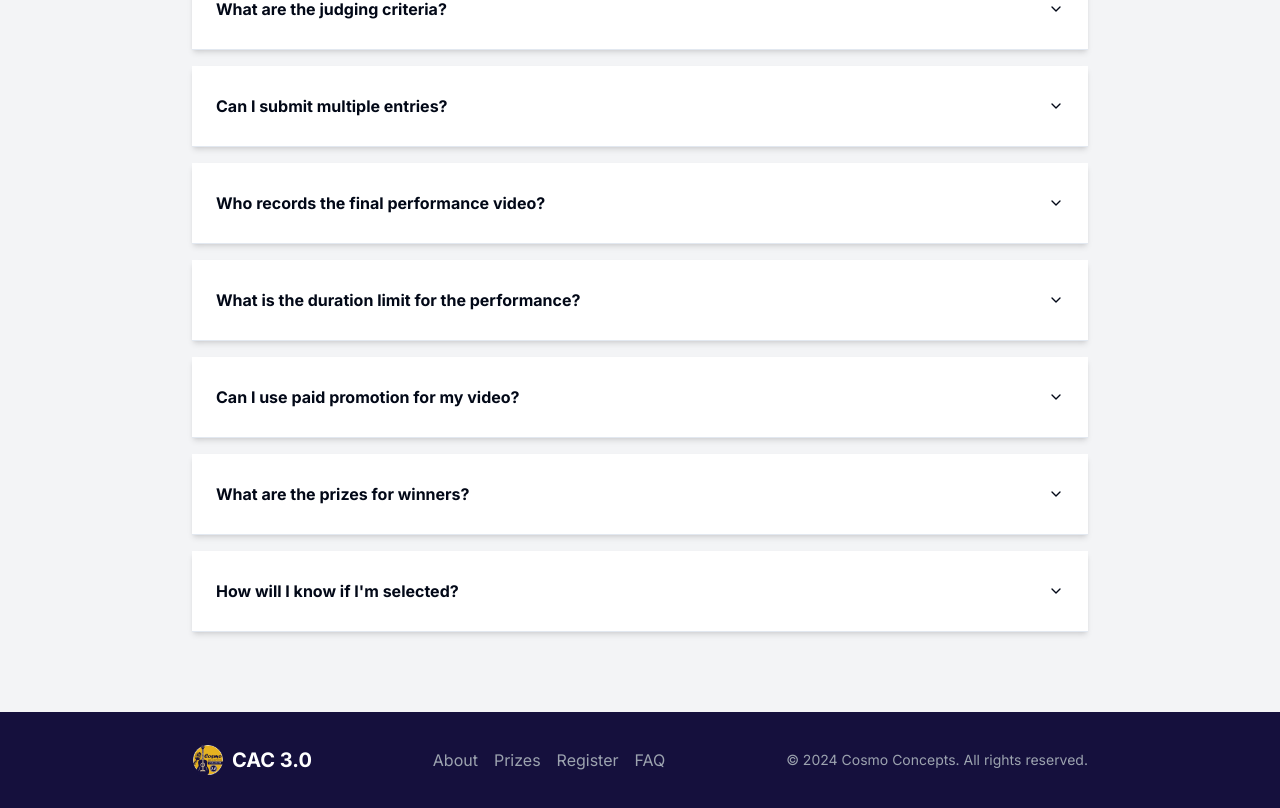
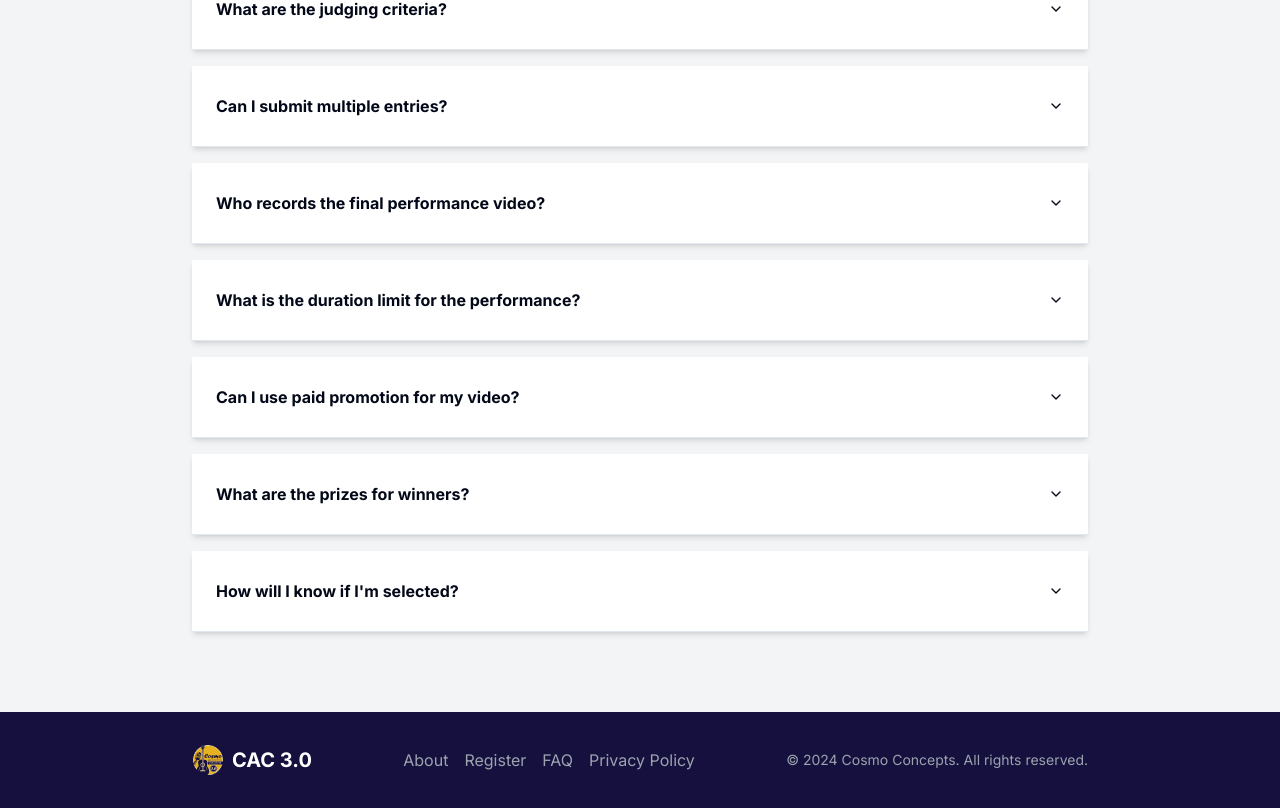
Before and after one commit to binamralamsal/singing-voting-app, a Next.js app: page / in a window 1280 px wide. Shown: the part 2121-2929 px from the top of the page. Built offline with nearby package versions, Linux system fonts and the light colour scheme; no server answers.

Commit message:
Added privacy policy link in footer

```diff
--- a/src/components/site-footer.tsx
+++ b/src/components/site-footer.tsx
@@ -12,27 +12,27 @@ export function SiteFooter() {
         <div className="flex items-center gap-4">
           <Link
             className="text-gray-400 hover:text-white transition-colors"
-            href="#about"
+            href="/#about"
           >
             About
           </Link>
           <Link
             className="text-gray-400 hover:text-white transition-colors"
-            href="#prizes"
-          >
-            Prizes
-          </Link>
-          <Link
-            className="text-gray-400 hover:text-white transition-colors"
-            href="#register"
+            href="/#register"
           >
             Register
           </Link>
           <Link
             className="text-gray-400 hover:text-white transition-colors"
-            href="#faq"
+            href="/#faq"
           >
             FAQ
+          </Link>
+          <Link
+            className="text-gray-400 hover:text-white transition-colors"
+            href="/privacy-policy"
+          >
+            Privacy Policy
           </Link>
         </div>
         <div className="text-gray-400 text-sm">
```
Also changed, not shown: 1 other file (tests, documents, lock files or other folders).
